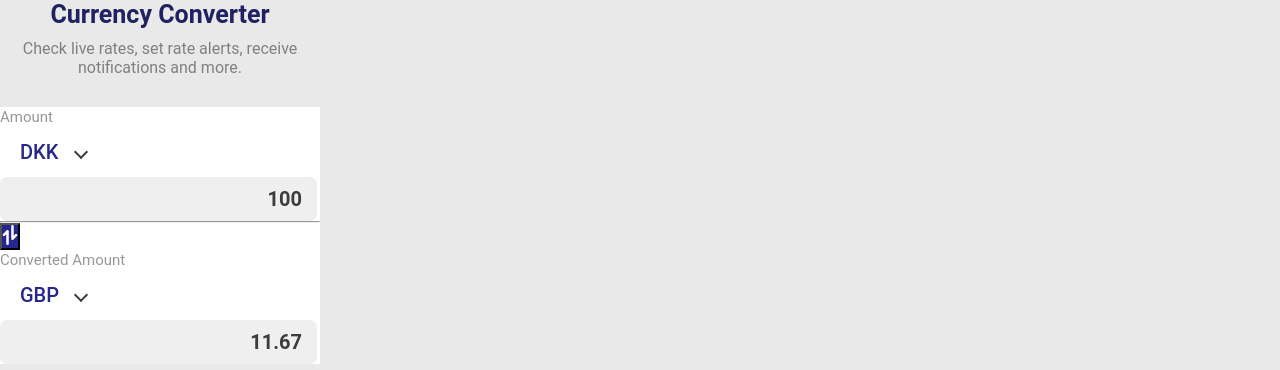
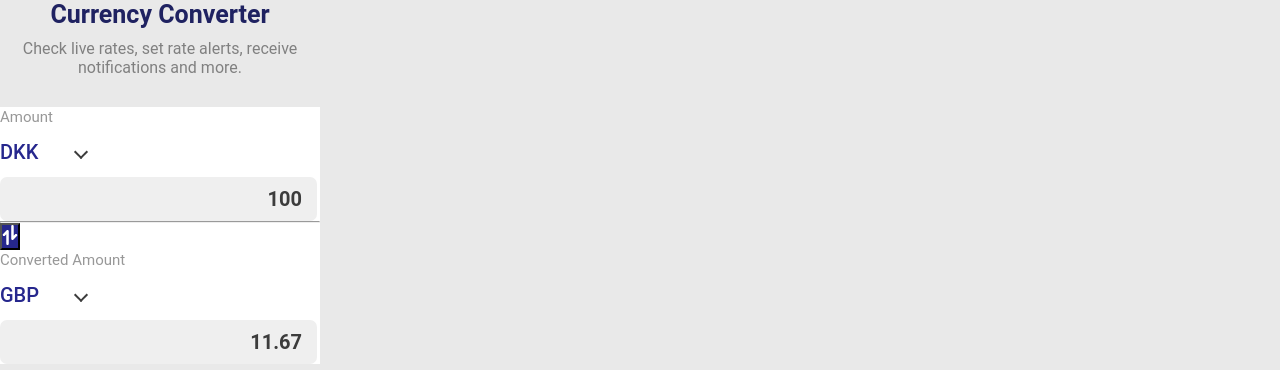
Before and after one commit to ScaleupFinance/currency-calculator, a Next.js app: page / in a window 1280 px wide. Shown: the top 370 px of the page. Built offline with nearby package versions, Linux system fonts and the light colour scheme.

Commit message:
Update Select.module.css

```diff
--- a/components/Select.module.css
+++ b/components/Select.module.css
@@ -32,7 +32,7 @@
   -webkit-appearance: none;
   /*  other styles for aesthetics */
   width: 100%;
-  padding: 0.675em 1em 0.675em 1em;
+  padding: 0.675em 1em 0.675em 0;
   background-color: #fff;
   border: transparent;
   border-radius: 0.25rem;
```
